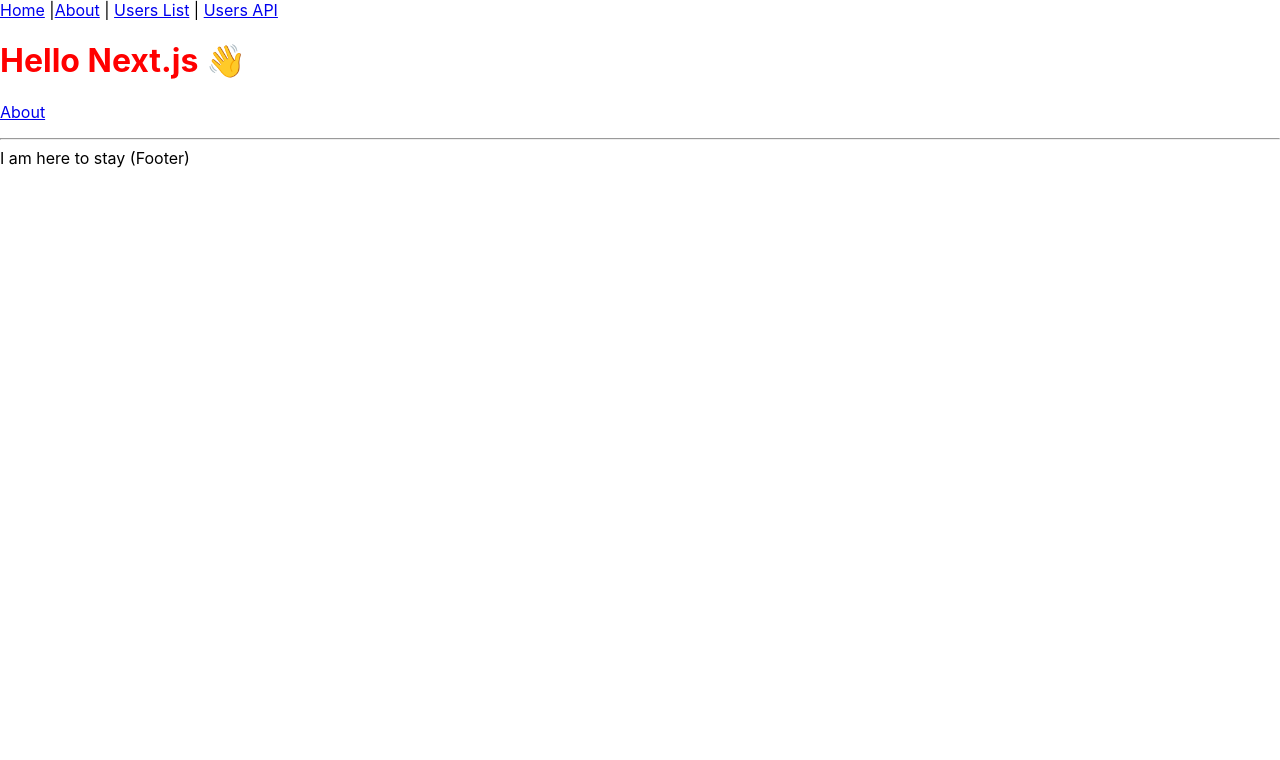
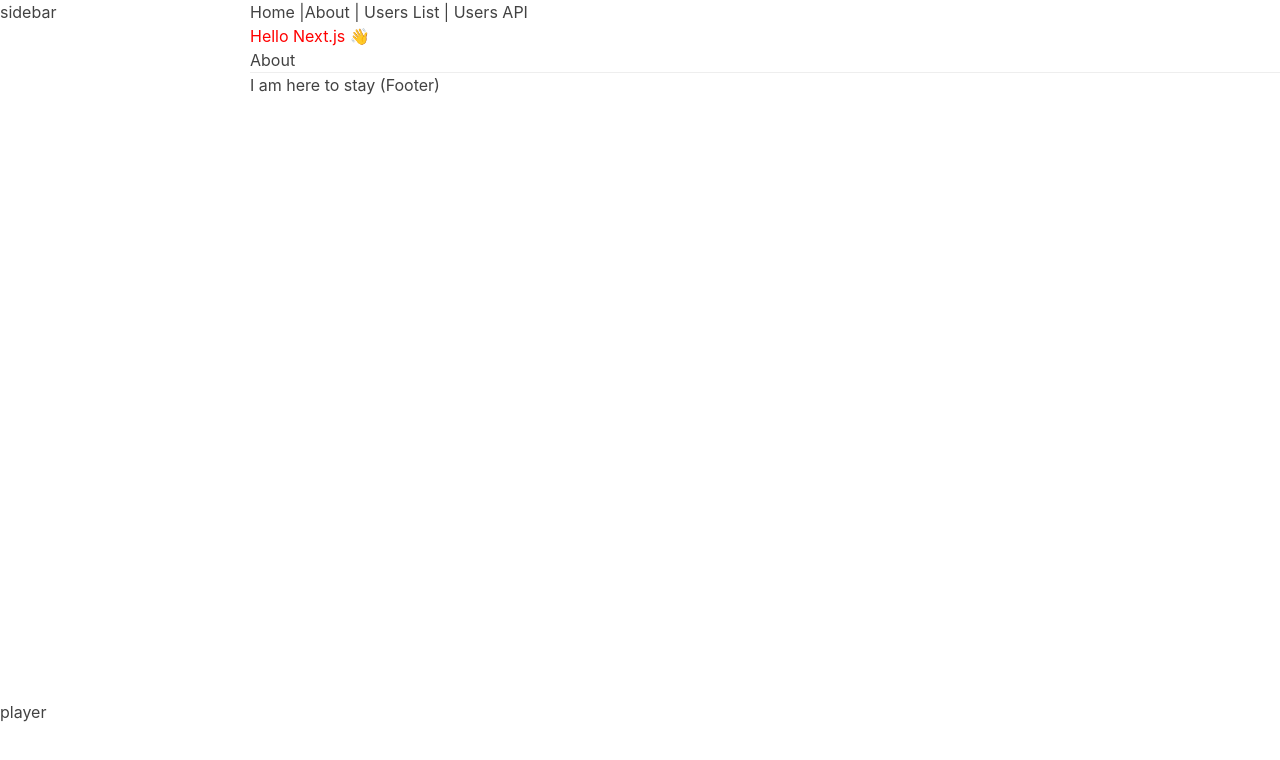
Before and after one commit to Mike-Sinistralis/spotify-next, a Next.js app: page / in a window 1280 px wide. Shown: the top 760 px of the page. Built offline with nearby package versions, Linux system fonts and the light colour scheme.

Commit message:
General layout

```diff
--- /dev/null
+++ b/components/PlayerLayout.tsx
@@ -0,0 +1,48 @@
+import { Box } from '@chakra-ui/layout';
+import { css } from '@emotion/react';
+
+const navBarSize = '250px';
+const playerSize = '100px';
+
+const styles = {
+  container: css({
+    width: '100vw',
+    height: '100vh',
+  }),
+  leftNav: css({
+    position: 'absolute',
+    top: 0,
+    left: 0,
+    width: navBarSize,
+    height: `calc(100% - ${playerSize})`,
+  }),
+  player: css({
+    position: 'absolute',
+    left: 0,
+    bottom: 0,
+    height: playerSize,
+    width: '100%',
+  }),
+  content: css({
+    marginLeft: navBarSize,
+    height: `calc(100% - ${playerSize})`,
+  }),
+};
+
+function PlayerLayout({ children }): JSX.Element {
+  return (
+    <Box css={styles.container}>
+      <Box css={styles.leftNav}>
+        sidebar
+      </Box>
+      <Box css={styles.content}>
+        {children}
+      </Box>
+      <Box css={styles.player}>
+        player
+      </Box>
+    </Box>
+  );
+}
+
+export default PlayerLayout;
--- a/import-aliases.js
+++ b/import-aliases.js
@@ -3,6 +3,7 @@
 const getAliases = (basePath) => [
   // TODO When updating this, also update jsconfig.json
   ['~Pages', path.resolve(...basePath, 'pages')],
+  ['~Components', path.resolve(...basePath, 'components')],
 ];
 
 module.exports = getAliases;
--- a/jsconfig.json
+++ b/jsconfig.json
@@ -5,6 +5,7 @@
     "baseUrl": "./",
     "paths": {
       "~Pages/*": ["./pages/*"],
+      "~Components/*": ["./components/*"],
     }
   }
 }
--- a/package.json
+++ b/package.json
@@ -14,6 +14,7 @@
     "@emotion/react": "11.10.5",
     "@prisma/client": "4.8.1",
     "@tanstack/react-query": "4.22.0",
+    "@tanstack/react-query-devtools": "4.22.0",
     "bcrypt": "5.1.0",
     "cookie": "0.5.0",
     "cookies": "0.8.0",
--- a/pages/_app.tsx
+++ b/pages/_app.tsx
@@ -1,20 +1,57 @@
 import { AppProps } from 'next/app';
-import { css, Global } from '@emotion/react';
+import { QueryClient, QueryClientProvider } from '@tanstack/react-query';
+import { ReactQueryDevtools } from '@tanstack/react-query-devtools';
+import { useState } from 'react';
+import { ChakraProvider, extendTheme } from '@chakra-ui/react';
 
-const styles = css({
-  'html, body': {
-    padding: 0,
-    margin: 0,
-    fontFamily: '-apple-system, BlinkMacSystemFont, Segoe UI, Roboto, Oxygen, Ubuntu, Cantarell, Fira Sans, Droid Sans, Helvetica Neue, sans-serif',
+import PlayerLayout from '~Components/PlayerLayout';
+
+import 'reset-css';
+
+const theme = extendTheme({
+  colors: {
+    gray: {
+      100: '#F5f5f5',
+      200: '#EEEEEE',
+      300: '#E0E0E0',
+      400: '#BDBDBD',
+      500: '#9E9E9E',
+      600: '#757575',
+      700: '#616161',
+      800: '#424242',
+      900: '#212121',
+    },
+  },
+  components: {
+    Button: {
+      variants: {
+        link: {
+          ':focus': {
+            outline: 'none',
+            boxShadow: 'none',
+          },
+        },
+      },
+    },
   },
 });
 
 function MyApp({ Component, pageProps }: AppProps): JSX.Element {
+  const [queryClient] = useState(() => new QueryClient());
+
   return (
-    <>
-      <Global styles={styles} />
-      <Component {...pageProps} />
-    </>
+    <QueryClientProvider client={queryClient}>
+      <ChakraProvider theme={theme}>
+        <PlayerLayout>
+          <Component {...pageProps} />
+        </PlayerLayout>
+        {
+          process.env.NODE_ENV === 'development' && (
+            <ReactQueryDevtools initialIsOpen={false} />
+          )
+        }
+      </ChakraProvider>
+    </QueryClientProvider>
   );
 }
 
```
Also changed, not shown: 1 other file (tests, documents, lock files or other folders).
